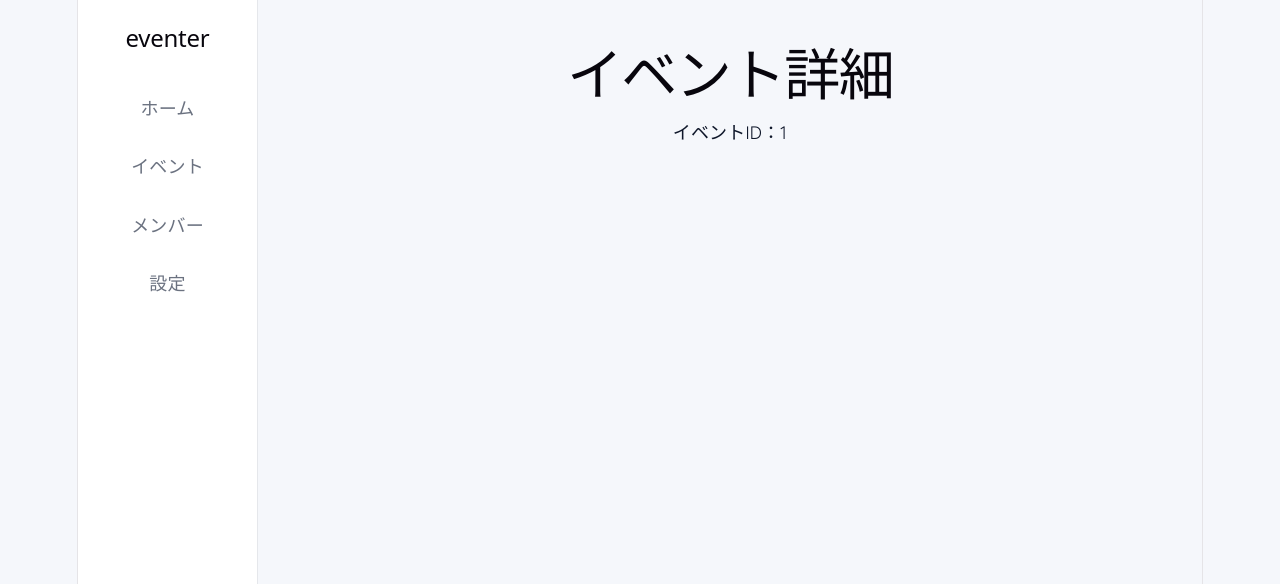
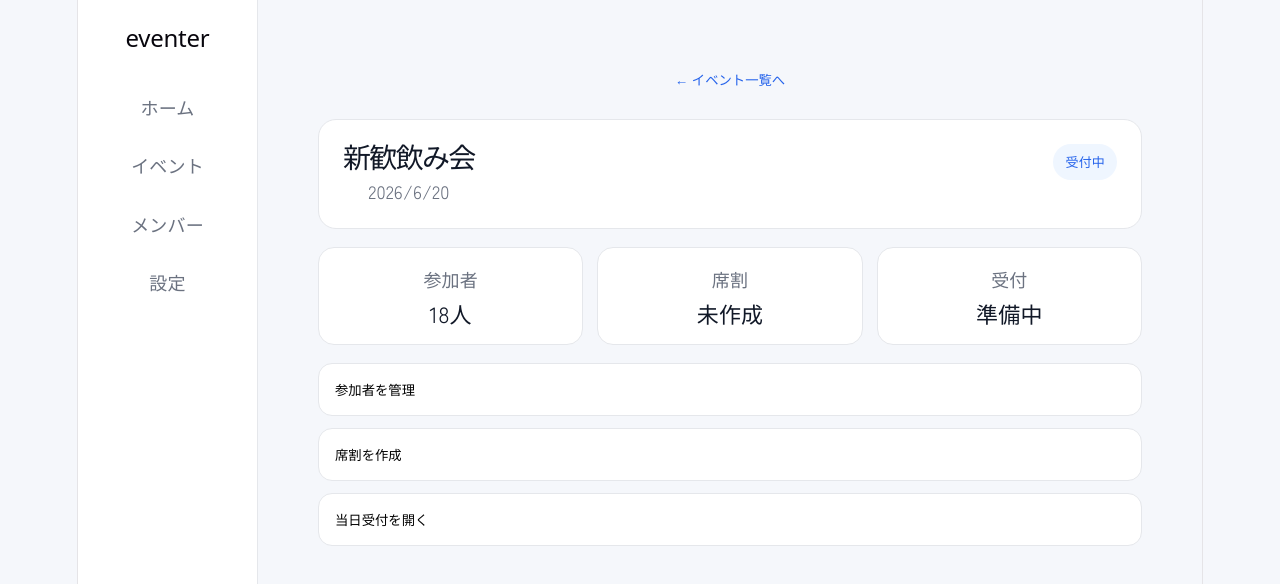
Before and after one commit to mun-o2/kanji-app, a React (Vite) app: page /admin/events/1 in a window 1280 px wide. Shown: the top 584 px of the page. Built offline with nearby package versions, Linux system fonts and the light colour scheme.

Commit message:
create MVP

```diff
--- a/src/App.jsx
+++ b/src/App.jsx
@@ -7,6 +7,7 @@ import { AppContext } from "./AppContext";
 import Top from "./pages/Top";
 import OrganizerLogin from "./pages/auth/OrganizerLogin";
 import OrganizerRegister from "./pages/auth/OrganizerRegister";
+import RSVP from "./pages/auth/RSVP";
 
 import AdminLayout from "./pages/admin/AdminLayout";
 import AdminHome from "./pages/admin/AdminHome";
@@ -32,6 +33,7 @@ export default function App() {
             <Route path="/" element={<Top />} />
             <Route path="/login" element={<OrganizerLogin />} />
             <Route path="/register" element={<OrganizerRegister />} />
+            <Route path="/rsvp" element={<RSVP />} />
 
             <Route path="/admin" element={<AdminLayout />}>
               <Route index element={<AdminHome />} />
--- /dev/null
+++ b/src/pages/admin/AdminSettings.css
@@ -0,0 +1,54 @@
+.settings-page {
+  padding: 32px;
+}
+
+.settings-header h1 {
+  margin: 0;
+  font-size: 28px;
+  color: #111827;
+}
+
+.settings-header p {
+  margin-top: 8px;
+  color: #6b7280;
+}
+
+.settings-card {
+  margin-top: 20px;
+  background: white;
+  border: 1px solid #e5e7eb;
+  border-radius: 18px;
+  padding: 22px;
+}
+
+.settings-card h2 {
+  margin: 0 0 14px;
+  font-size: 18px;
+  color: #111827;
+}
+
+.setting-row {
+  display: flex;
+  justify-content: space-between;
+  padding: 14px 0;
+  border-top: 1px solid #e5e7eb;
+}
+
+.setting-row span {
+  color: #6b7280;
+}
+
+.setting-row strong {
+  color: #111827;
+}
+
+@media (max-width: 600px) {
+  .settings-page {
+    padding: 20px;
+  }
+
+  .setting-row {
+    flex-direction: column;
+    gap: 6px;
+  }
+}
--- a/src/pages/admin/AdminSettings.jsx
+++ b/src/pages/admin/AdminSettings.jsx
@@ -1,5 +1,47 @@
+import "./AdminSettings.css";
+
 function AdminSettings() {
-    return <h1>設定</h1>;
+    return (
+        <section className="settings-page">
+            <div className="settings-header">
+                <h1>設定</h1>
+                <p>グループ情報やイベント管理の設定を確認できます。</p>
+            </div>
+
+            <div className="settings-card">
+                <h2>グループ情報</h2>
+
+                <div className="setting-row">
+                    <span>グループ名</span>
+                    <strong>ダンスサークル</strong>
+                </div>
+
+                <div className="setting-row">
+                    <span>管理者</span>
+                    <strong>みう</strong>
+                </div>
+
+                <div className="setting-row">
+                    <span>メンバー登録</span>
+                    <strong>ニックネーム・暗証番号制</strong>
+                </div>
+            </div>
+
+            <div className="settings-card">
+                <h2>今後追加予定</h2>
+
+                <div className="setting-row">
+                    <span>LINE連携</span>
+                    <strong>未設定</strong>
+                </div>
+
+                <div className="setting-row">
+                    <span>席割条件</span>
+                    <strong>未設定</strong>
+                </div>
+            </div>
+        </section>
+    );
 }
 
 export default AdminSettings;
--- /dev/null
+++ b/src/pages/auth/RSVP.css
@@ -0,0 +1,65 @@
+.rsvp-page {
+  min-height: 100vh;
+  background: #f4f7fb;
+  display: flex;
+  justify-content: center;
+  align-items: center;
+  padding: 24px;
+}
+
+.rsvp-card {
+  width: 100%;
+  max-width: 420px;
+  background: white;
+  border: 1px solid #e5e7eb;
+  border-radius: 24px;
+  padding: 32px;
+}
+
+.rsvp-label {
+  color: #2563eb;
+  font-weight: 700;
+  margin: 0 0 10px;
+}
+
+.rsvp-card h1 {
+  margin: 0;
+  font-size: 28px;
+  color: #111827;
+}
+
+.rsvp-description {
+  color: #6b7280;
+  margin: 10px 0 24px;
+}
+
+.rsvp-form {
+  display: grid;
+  gap: 16px;
+}
+
+.rsvp-form label {
+  display: grid;
+  gap: 8px;
+  color: #374151;
+  font-weight: 600;
+  font-size: 14px;
+}
+
+.rsvp-form input {
+  padding: 12px 14px;
+  border: 1px solid #e5e7eb;
+  border-radius: 12px;
+  font-size: 14px;
+}
+
+.rsvp-form button {
+  margin-top: 8px;
+  border: none;
+  background: #2563eb;
+  color: white;
+  padding: 13px;
+  border-radius: 14px;
+  font-weight: 700;
+  cursor: pointer;
+}
--- /dev/null
+++ b/src/pages/auth/RSVP.jsx
@@ -0,0 +1,41 @@
+import "./RSVP.css";
+
+function RSVP() {
+	return (
+		<main className="rsvp-page">
+			<div className="rsvp-card">
+				<p className="rsvp-label">eventer</p>
+				<h1>イベント参加登録</h1>
+				<p className="rsvp-description">
+					ニックネームと暗証番号を登録して、イベントに参加できます。
+				</p>
+
+				<form className="rsvp-form">
+					<label>
+						ニックネーム
+						<input placeholder="例：みう" />
+					</label>
+
+					<label>
+						暗証番号
+						<input type="password" placeholder="4桁の数字" />
+					</label>
+
+					<label>
+						生年月日
+						<input type="date" />
+					</label>
+
+					<label>
+						アレルギー
+						<input placeholder="例：甲殻類、なし" />
+					</label>
+
+					<button type="button">登録する</button>
+				</form>
+			</div>
+		</main>
+	);
+}
+
+export default RSVP;
--- /dev/null
+++ b/src/pages/event/EventDetail.css
@@ -0,0 +1,97 @@
+.event-detail-page {
+  padding: 32px;
+}
+
+.back-link {
+  border: none;
+  background: none;
+  color: #2563eb;
+  font-weight: 600;
+  cursor: pointer;
+  margin-bottom: 20px;
+}
+
+.event-detail-header {
+  background: white;
+  border: 1px solid #e5e7eb;
+  border-radius: 18px;
+  padding: 24px;
+
+  display: flex;
+  justify-content: space-between;
+  align-items: flex-start;
+}
+
+.event-detail-header h1 {
+  margin: 0;
+  font-size: 28px;
+  color: #111827;
+}
+
+.event-detail-header p {
+  margin-top: 8px;
+  color: #6b7280;
+}
+
+.event-detail-header span {
+  background-color: #eff6ff;
+  color: #2563eb;
+  padding: 5px 12px;
+  border-radius: 999px;
+  font-size: 13px;
+  font-weight: 600;
+}
+
+.event-summary-grid {
+  display: grid;
+  grid-template-columns: repeat(3, 1fr);
+  gap: 14px;
+  margin-top: 18px;
+}
+
+.summary-card {
+  background: white;
+  border: 1px solid #e5e7eb;
+  border-radius: 16px;
+  padding: 18px;
+}
+
+.summary-card p {
+  margin: 0 0 8px;
+  color: #6b7280;
+}
+
+.summary-card strong {
+  font-size: 22px;
+  color: #111827;
+}
+
+.event-action-list {
+  display: grid;
+  gap: 12px;
+  margin-top: 18px;
+}
+
+.event-action-list button {
+  border: 1px solid #e5e7eb;
+  background: white;
+  padding: 16px;
+  border-radius: 14px;
+  text-align: left;
+  font-weight: 600;
+  cursor: pointer;
+}
+
+.event-action-list button:hover {
+  background-color: #f8fafc;
+}
+
+@media (max-width: 600px) {
+  .event-detail-page {
+    padding: 20px;
+  }
+
+  .event-summary-grid {
+    grid-template-columns: 1fr;
+  }
+}
--- a/src/pages/event/EventDetail.jsx
+++ b/src/pages/event/EventDetail.jsx
@@ -1,13 +1,69 @@
-import { useParams } from "react-router-dom";
-//import "./EventDetail.css";
+import { useParams, useNavigate } from "react-router-dom";
+import "./EventDetail.css";
 
 function EventDetail() {
     const { eventId } = useParams();
+    const navigate = useNavigate();
+
+    const events = [
+        {
+            id: "1",
+            name: "新歓飲み会",
+            date: "2026/6/20",
+            participantsCount: 18,
+            status: "受付中",
+        },
+        {
+            id: "2",
+            name: "夏打ち上げ",
+            date: "2026/8/10",
+            participantsCount: 25,
+            status: "準備中",
+        },
+    ];
+
+    const event = events.find((e) => e.id === eventId);
+
+    if (!event) {
+        return <p>イベントが見つかりません</p>;
+    }
 
     return (
         <section className="event-detail-page">
-            <h1>イベント詳細</h1>
-            <p>イベントID：{eventId}</p>
+            <button className="back-link" onClick={() => navigate("/admin/events")}>
+                ← イベント一覧へ
+            </button>
+
+            <div className="event-detail-header">
+                <div>
+                    <h1>{event.name}</h1>
+                    <p>{event.date}</p>
+                </div>
+                <span>{event.status}</span>
+            </div>
+
+            <div className="event-summary-grid">
+                <div className="summary-card">
+                    <p>参加者</p>
+                    <strong>{event.participantsCount}人</strong>
+                </div>
+
+                <div className="summary-card">
+                    <p>席割</p>
+                    <strong>未作成</strong>
+                </div>
+
+                <div className="summary-card">
+                    <p>受付</p>
+                    <strong>準備中</strong>
+                </div>
+            </div>
+
+            <div className="event-action-list">
+                <button>参加者を管理</button>
+                <button>席割を作成</button>
+                <button>当日受付を開く</button>
+            </div>
         </section>
     );
 }
```
Also changed, not shown: src/pages/event/RSVP.jsx (deleted, +0 -9 lines).
